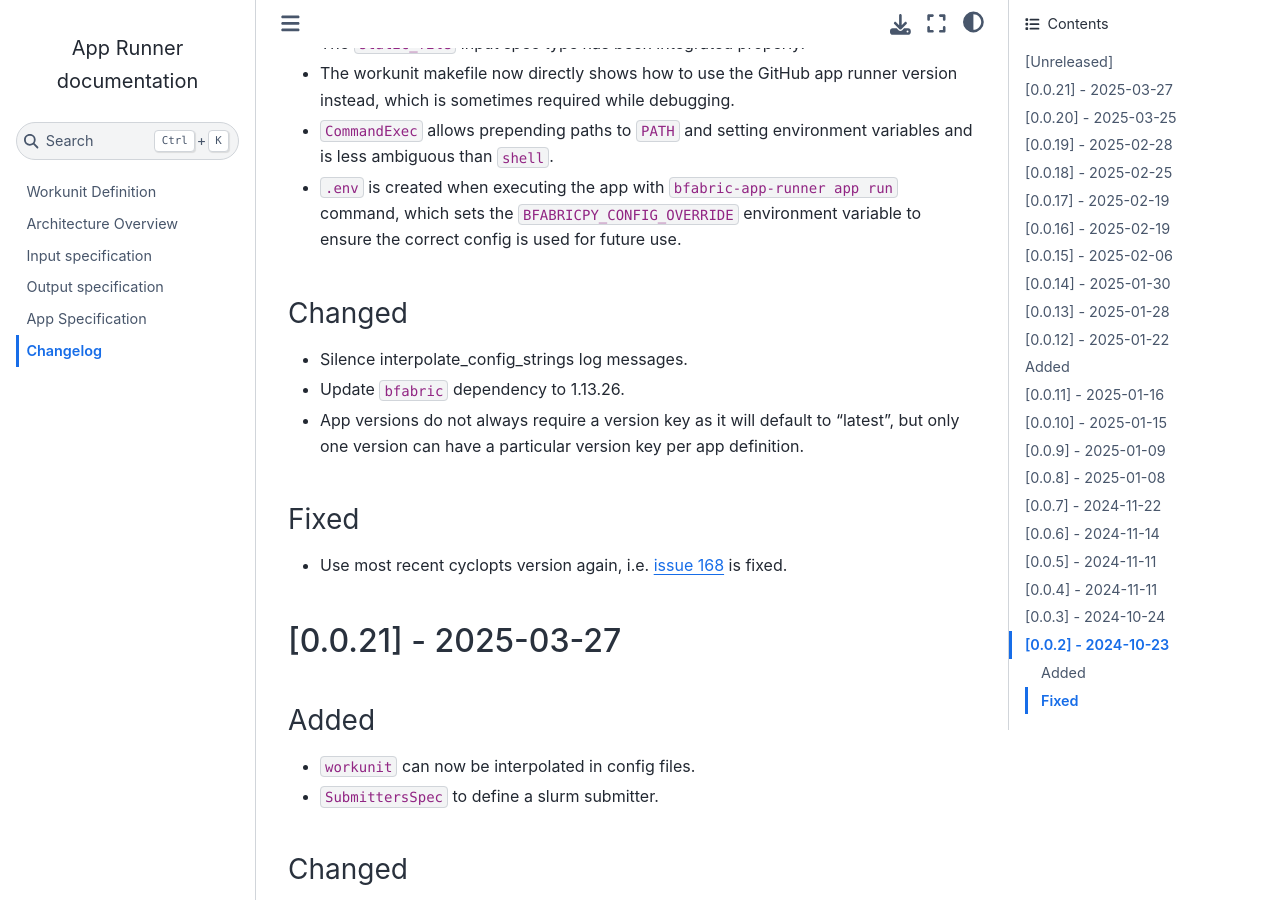
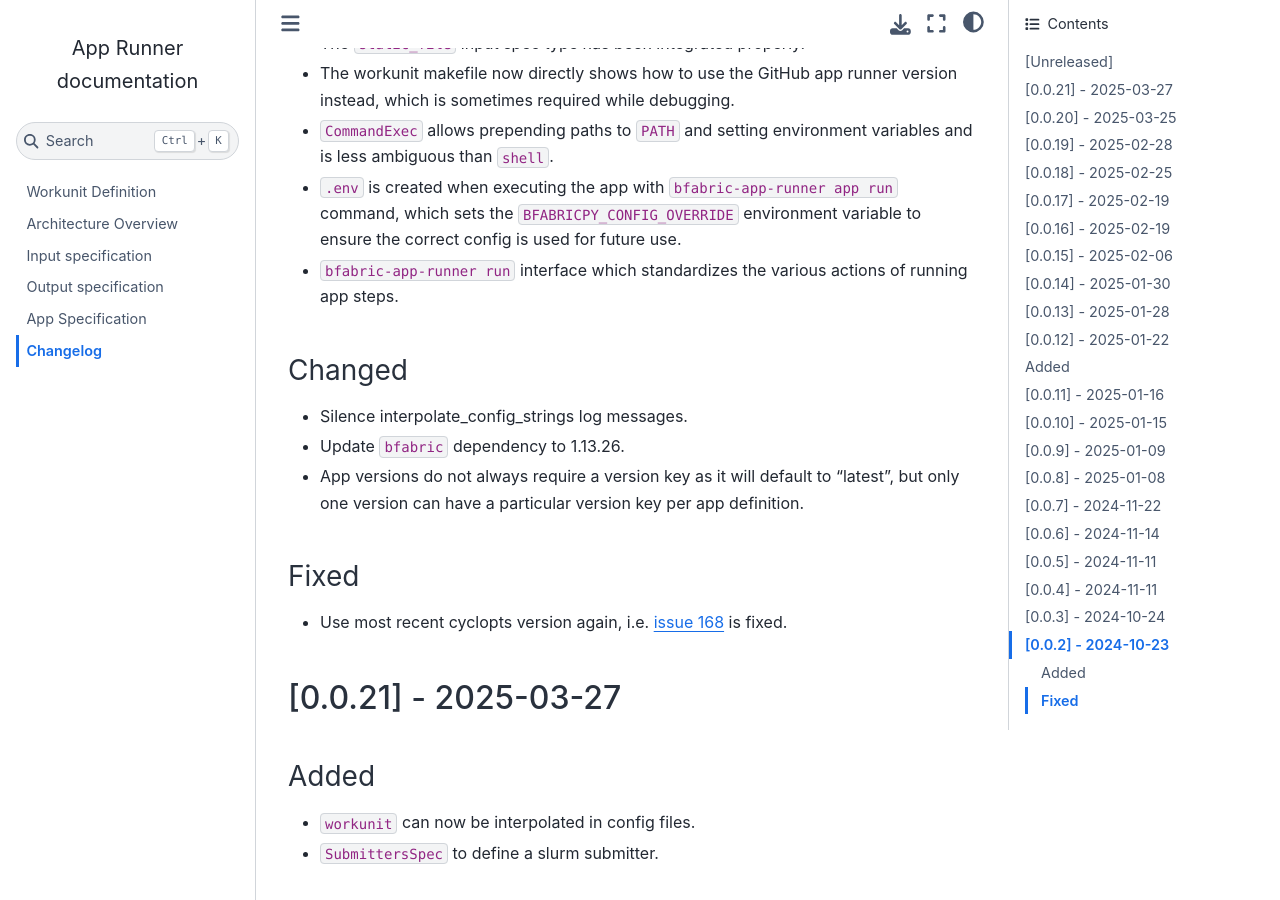
Before and after one commit to fgcz/bfabricPy, a Sphinx documentation site: the page built from bfabric_app_runner/docs/changelog.md, in a window 1280 px wide and 900 px high, scrolled down 362 px. Built offline with Sphinx 7.4.7 and the Sphinx Book theme 1.1.4, drawn with Linux system fonts in a browser that asks for light colours.

Commit message:
changelog

```diff
--- a/bfabric_app_runner/docs/changelog.md
+++ b/bfabric_app_runner/docs/changelog.md
@@ -14,6 +14,7 @@ The format is based on [Keep a Changelog](https://keepachangelog.com/en/1.1.0/).
 - `CommandExec` allows prepending paths to `PATH` and setting environment variables and is less ambiguous than `shell`.
 - `.env` is created when executing the app with `bfabric-app-runner app run` command, which sets the
     `BFABRICPY_CONFIG_OVERRIDE` environment variable to ensure the correct config is used for future use.
+- `bfabric-app-runner run` interface which standardizes the various actions of running app steps.
 
 ### Changed
 
```
